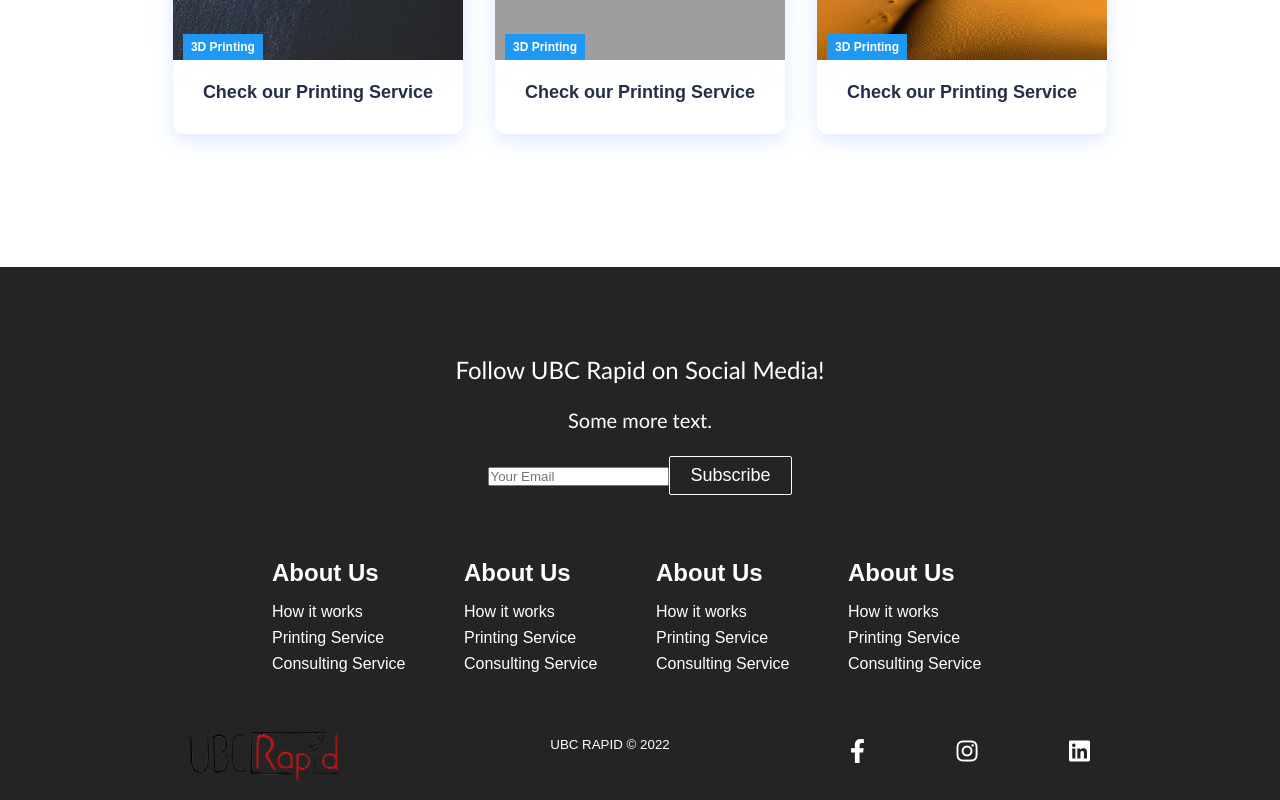
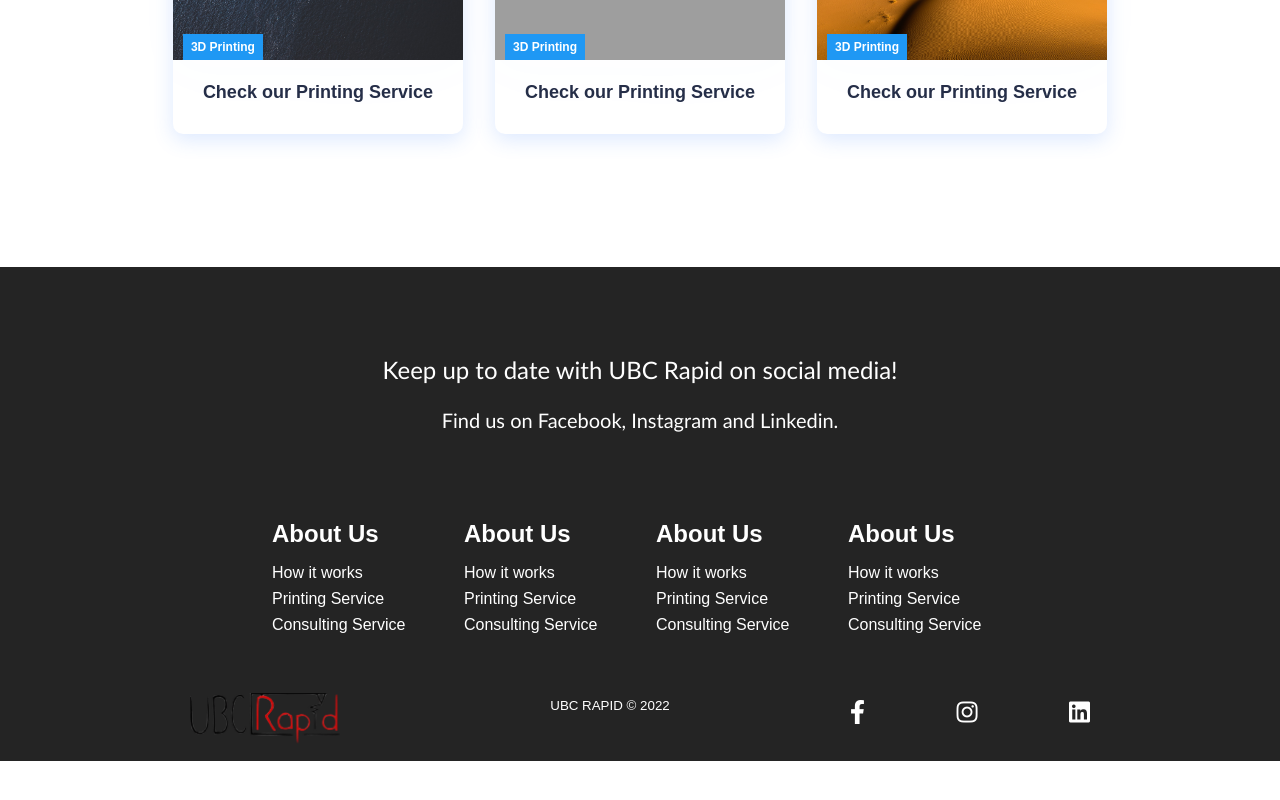
Before and after one commit to UBC-Rapid/UBC-Rapid.github.io, a React (Create React App) app: page /join-us in a window 1280 px wide. Shown: the part 1486-2286 px from the top of the page. After the commit the page ends 2247 px from the top, so only its background shows below. Built offline with nearby package versions, Linux system fonts and the light colour scheme; grey boxes are pictures that could not be loaded.

Commit message:
Added external links, removed old text

```diff
--- a/src/components/Footer.js
+++ b/src/components/Footer.js
@@ -8,17 +8,11 @@ function Footer() {
         <div className='footer-container'>
            <section className='footer-subscription'>
                 <p className='footer-subscription-heading'>
-                    Follow UBC Rapid on Social Media!
+                    Keep up to date with UBC Rapid on social media!
                 </p>
                 <p className='footer-subscription-text'>
-                    Some more text.
+                    Find us on Facebook, Instagram and Linkedin.
                 </p>
-                <div className='input-areas'>
-                    <form>
-                        <input type='email' name='email' placeholder='Your Email'/>
-                        <Button buttonStyle='btn--outline'>Subscribe</Button>
-                    </form>
-                </div>
             </section>
             <div className='footer-links'>
                 <div className='footer-link-wrapper'>
@@ -61,21 +55,21 @@ function Footer() {
                     <small className='website-rights'>UBC RAPID © 2022</small>
                     <div className='social-icons'>
                         <Link className='social-icon-link facebook'
-                            to='/'
+                            to={{ pathname: 'https://www.facebook.com/ubc.rapid/' }}
                             target='_blank'
                             aria-label='Facebook'
                         >
                            <i className='fab fa-facebook-f'></i>
                         </Link>
                         <Link className='social-icon-link instagram'
-                            to='/'
+                            to={{ pathname: 'https://www.instagram.com/ubc_rapid/' }}
                             target='_blank'
                             aria-label='Instagram'
                         >
                             <i className='fab fa-instagram'></i>
                         </Link>
                         <Link className='social-icon-link linkedin'
-                            to='/'
+                            to={{ pathname: 'https://www.linkedin.com/company/ubc-rapid/' }}
                             target='_blank'
                             aria-label='Linkedin'
                         >
```
